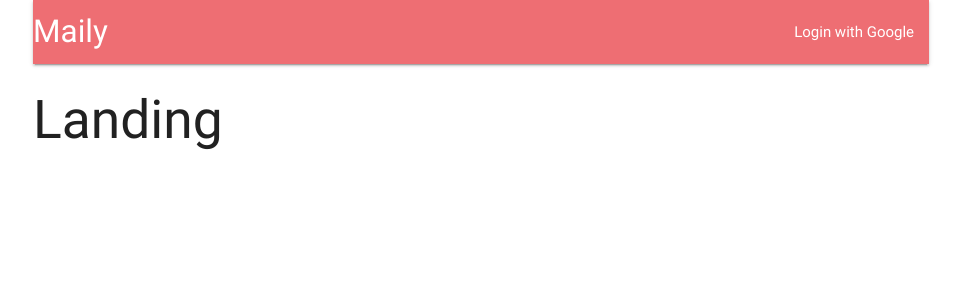
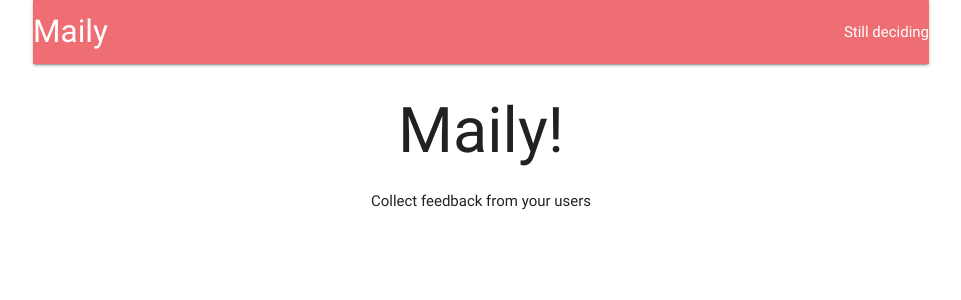
Before and after one commit to TagorPetrosian/maily, a React (Create React App) app in the folder client/: page / in a window 1280 px wide. Shown: the top 300 px of the page, without its empty margins (159-1120 px from the left). Built offline with nearby package versions, Linux system fonts and the light colour scheme; no server answers.

Commit message:
Implemented logout with redirect and added Landing comp.

```diff
--- a/client/src/components/App.js
+++ b/client/src/components/App.js
@@ -3,10 +3,10 @@
 import { connect } from "react-redux";
 import * as actions from "../actions";
 import Header from "./Header";
+import Landing from "./Landing";
 
 const Dashboard = () => <h2>Dashboard</h2>;
 const SurveyNew = () => <h2>SurveyNew</h2>;
-const Landing = () => <h2>Landing</h2>;
 
 class App extends Component {
   componentDidMount() {
--- a/client/src/components/Header.js
+++ b/client/src/components/Header.js
@@ -1,17 +1,33 @@
 import React, { Component } from "react";
+import { connect } from "react-redux";
+// import authReducer from "../reducers/authReducer";
 
 class Header extends Component {
+  renderContent() {
+    switch (this.props.auth) {
+      case null:
+        return "Still deciding";
+      case false:
+        return (
+          <li>
+            <a href="/auth/google">Login With Google</a>
+          </li>
+        );
+      default:
+        return (
+          <li>
+            <a href="/api/logout">Logout</a>
+          </li>
+        );
+    }
+  }
   render() {
     return (
       <div>
         <nav>
           <div className="nav-wrapper">
             <a className="left brand-logo">Maily</a>
-            <ul className="right">
-              <li>
-                <a>Login with Google</a>
-              </li>
-            </ul>
+            <ul className="right">{this.renderContent()}</ul>
           </div>
         </nav>
       </div>
@@ -19,4 +35,7 @@
   }
 }
 
-export default Header;
+function mapStateToProps({ auth }) {
+  return { auth };
+}
+export default connect(mapStateToProps)(Header);
--- /dev/null
+++ b/client/src/components/Landing.js
@@ -0,0 +1,12 @@
+import React from "react";
+
+const Landing = () => {
+  return (
+    <div style={{ textAlign: "center" }}>
+      <h1>Maily!</h1>
+      Collect feedback from your users
+    </div>
+  );
+};
+
+export default Landing;
--- a/client/src/reducers/authReducer.js
+++ b/client/src/reducers/authReducer.js
@@ -1,7 +1,6 @@
 import { FETCH_USER } from "../actions/types";
 
 export default function(state = null, action) {
-  console.log(action);
   switch (action.type) {
     case FETCH_USER:
       return action.payload || false;
```
Also changed, not shown: 1 other file (tests, documents, lock files or other folders).
